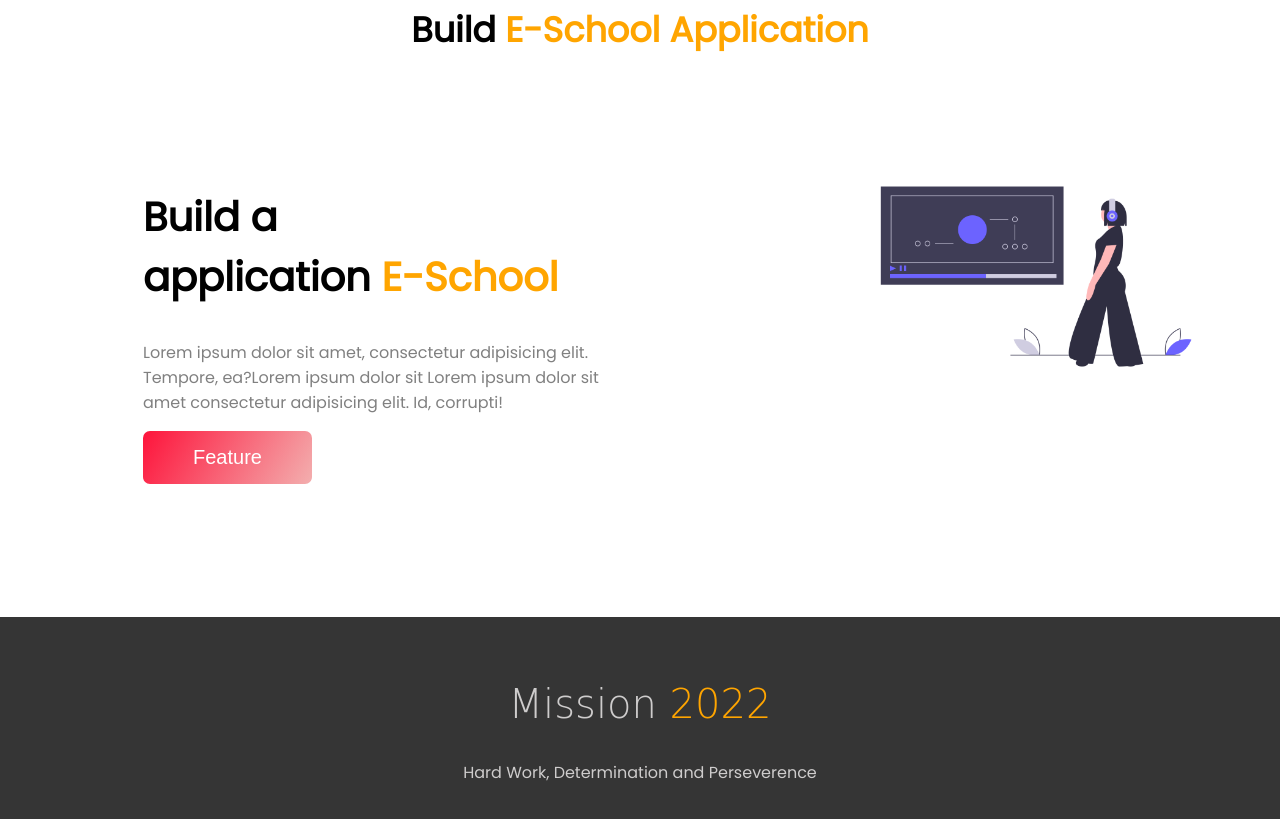
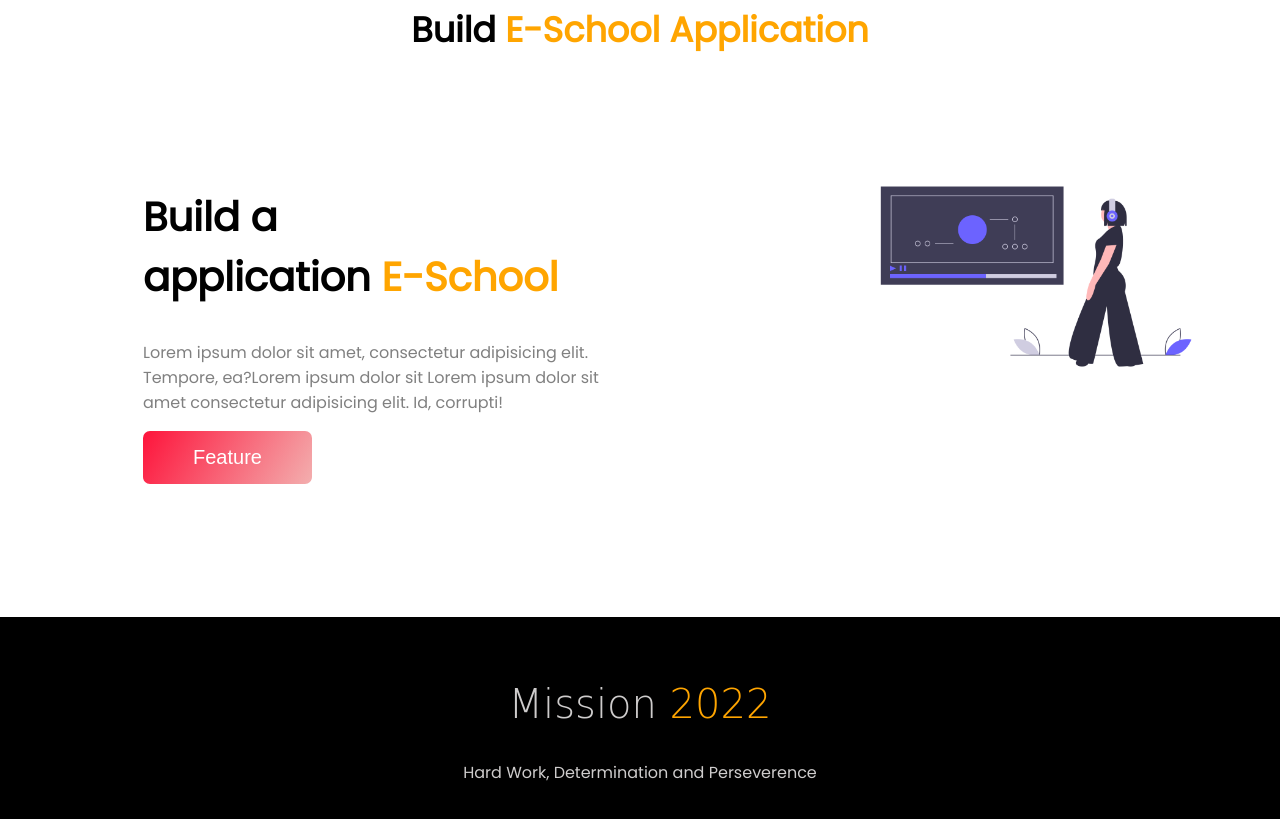
Before and after one commit to arafatmollah/mission_2022, a plain HTML site: page index.html in a window 1280 px wide. Shown: the part 3077-3896 px from the top of the page. Drawn offline with Linux system fonts and the light colour scheme.

Commit message:
footer color changed

```diff
--- a/style.css
+++ b/style.css
@@ -122,7 +122,7 @@ img{
 }
 .footer{
     height: 150px;
-    background-color: rgba(17, 17, 17, 0.849);
+    background-color: black;
     text-align: center;
     padding-top: 30px;
     padding-bottom: 40px;
```
